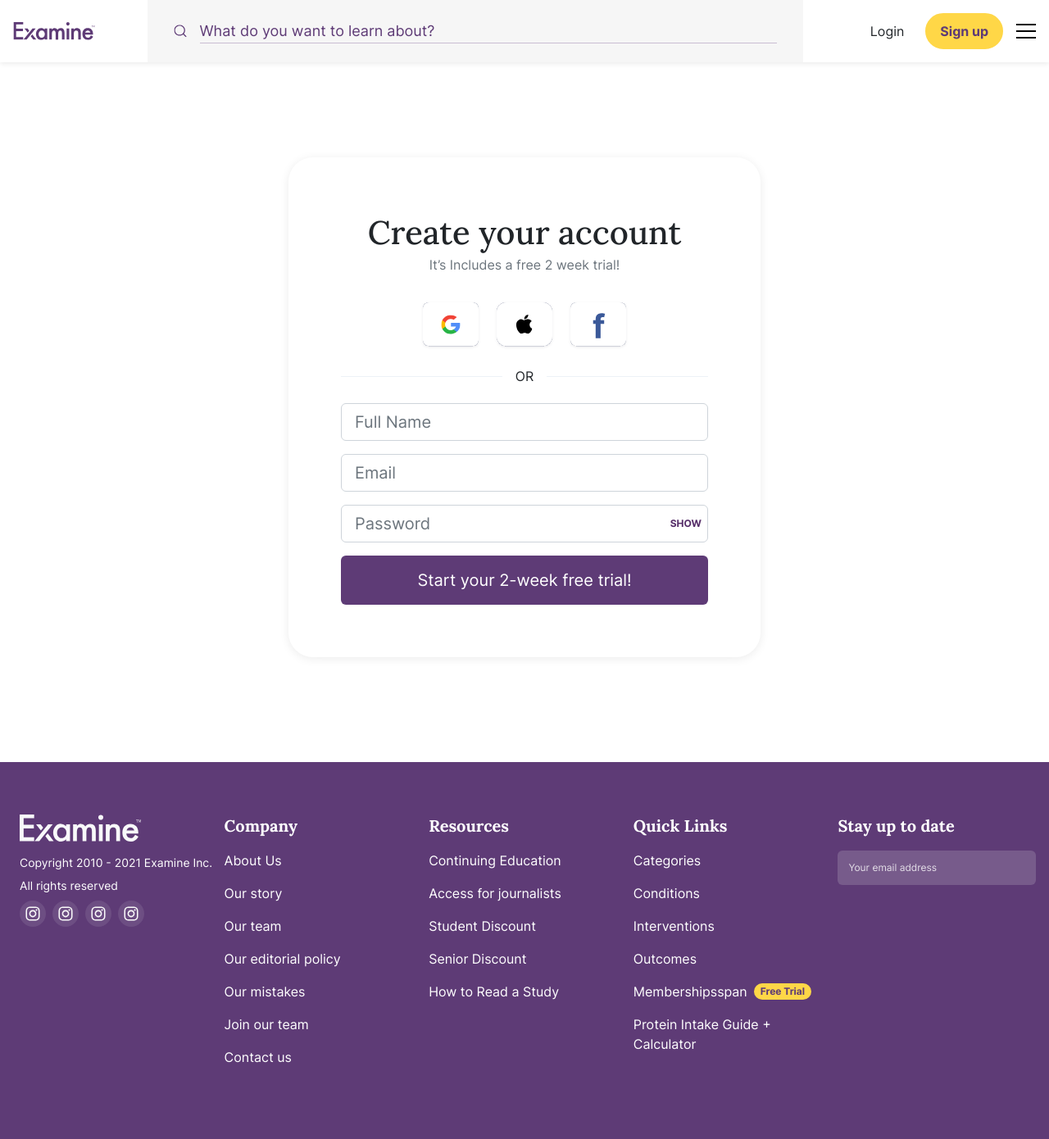
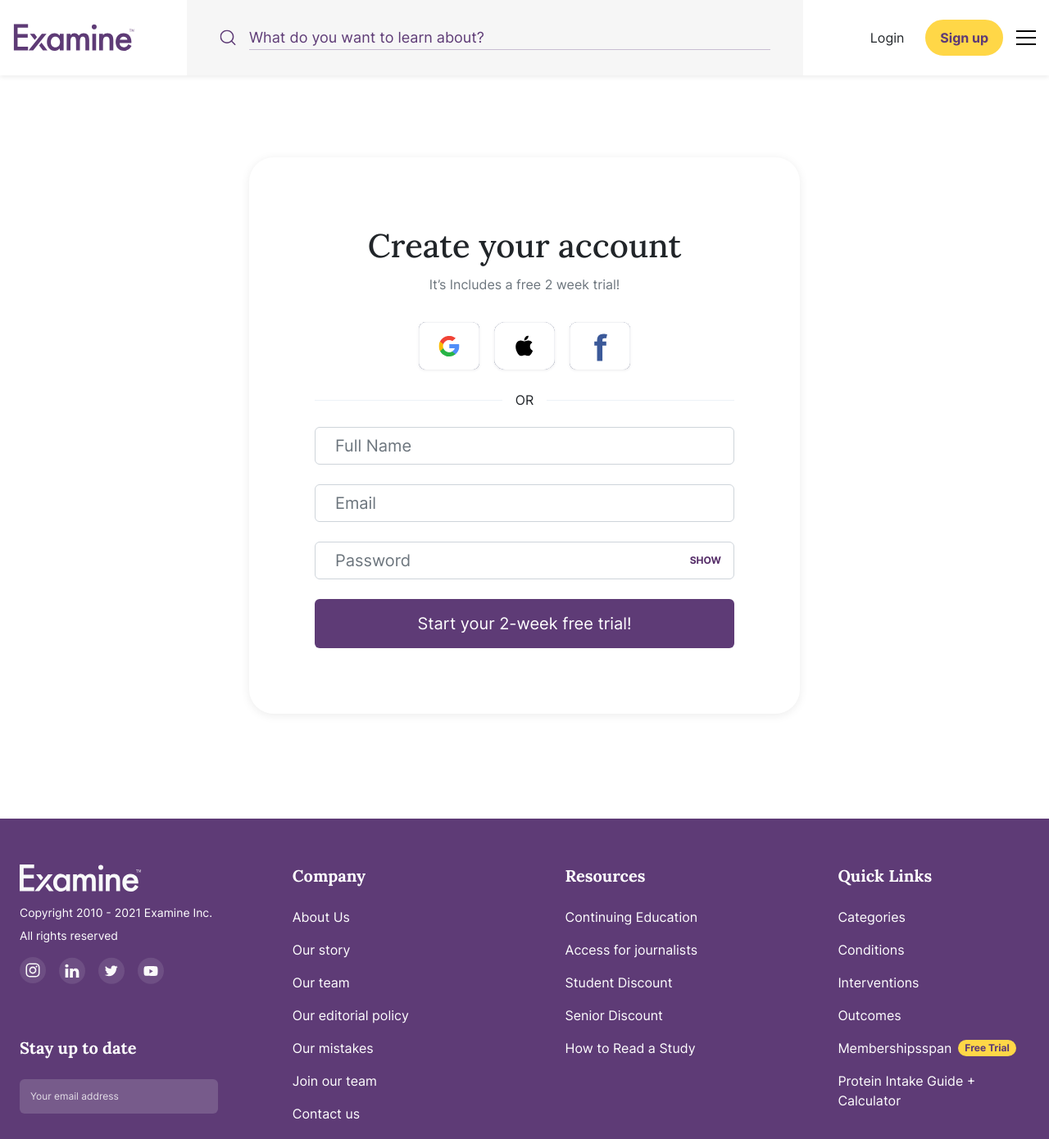
Before and after one commit to dimafree/examine-tailwind, a plain HTML site: page src/sign-up.html in a window 1280 px wide. Shown: the top 1390 px of the page at 82% size. Drawn offline with Linux system fonts and the light colour scheme.

Commit message:
fix: sign-up pixel

```diff
--- a/src/sign-up.html
+++ b/src/sign-up.html
@@ -11,16 +11,16 @@
 
 <body class="sign-up-page">
 <header class='header'>
-    <div class='container mx-auto'>
+    <div class='container max-w-[1715px] mx-auto'>
         <div class='hidden lg:flex justify-between space-x-16'>
-            <a href='#' class='py-4 w-40 flex'><img src='./images/logo.svg' alt=''></a>
-            <label class='mb-0 py-4 px-8 w-full flex items-center bg-[#F6F6F6]'>
-                <img class='w-4 mr-4' src='./images/search.svg' alt=''>
+            <a href='#' class='py-6 min-w-[148px] w-36 flex'><img src='./images/logo.svg' alt=''></a>
+            <label class='max-w-screen-lg mb-0 py-6 px-10 w-full flex items-center bg-[#F6F6F6]'>
+                <img class='w-5 mr-4' src='./images/search.svg' alt=''>
                 <input class='text-primary placeholder:text-primary text-lg border-0 border-b border-[#C9BDD2] hover:border-0 hover:border-b focus:border-0 focus:border-b rounded-none  p-0 bg-transparent'
                        type='search'
                        placeholder='What do you want to learn about?'>
             </label>
-            <div class='flex py-4 items-center'>
+            <div class='flex py-6 items-center'>
                 <a class='px-4 py-2 transition-all rounded-30 border-2 border-transparent hover:border-premium'
                    href='./login.html'>
                     Login
@@ -37,12 +37,12 @@
             </div>
         </div>
         <div class='flex items-center lg:hidden justify-between space-x-16'>
-            <div class="p-2 flex rounded-md items-center justify-center flex-col mr-4 space-y-1.5 cursor-pointer bg-[#826595] transition-all hover:opacity-60">
+            <div class="p-2 flex rounded-md items-center justify-center flex-col mr-3 space-y-1.5 cursor-pointer bg-[#826595] transition-all hover:opacity-60">
                 <div class="w-6 h-0.5 bg-white"></div>
                 <div class="w-6 h-0.5 bg-white"></div>
                 <div class="w-6 h-0.5 bg-white"></div>
             </div>
-            <a href='#' class='py-6 flex !ml-0 !mr-auto'>
+            <a href='#' class='py-5 flex !ml-0 !mr-auto'>
                 <img class='w-20' src='./images/logo-white.svg' alt=''>
             </a>
             <img class='w-4 transition-all hover:opacity-60' src='./images/search-white.svg' alt=''>
@@ -50,10 +50,10 @@
     </div>
 </header>
 <main class='pt-16'>
-    <section class="sign-up-form my-16 md:my-32">
+    <section class="sign-up-form my-6 md:my-32">
         <div class='container mx-auto'>
-            <div class='max-w-xl mx-auto text-center rounded-30 sm:shadow-box p-0 sm:p-8 lg:p-16'>
-                <h2>Create your account</h2>
+            <div class='max-w-sm md:max-w-2xl mx-auto text-center rounded-30 sm:shadow-box p-0 sm:p-12 lg:p-20'>
+                <h2 class='mb-2'>Create your account</h2>
                 <p class='text-secondary'>It’s Includes a free 2 week trial!</p>
                 <ul class='socials'>
                     <li><img src='./images/google.svg' alt=''></li>
@@ -80,21 +80,27 @@
         </div>
     </section>
 </main>
-<footer class="py-16 footer bg-primary">
-    <div class='container mx-auto'>
+<footer class="py-14 2xl:py-24 footer bg-primary">
+    <div class='container max-w-[1625px] mx-auto'>
         <div class='flex flex-wrap justify-between'>
             <div class='list'>
                 <a href=''>
                     <img class='mb-4 mx-auto sm:ml-0' src='./images/logo-white.svg' alt=''>
                 </a>
-                <p>Copyright 2010 - 2021 Examine Inc.</p>
-                <p>All rights reserved</p>
+                <p class='mb-2'>Copyright 2010 - 2021 Examine Inc.</p>
+                <p class='mb-4'>All rights reserved</p>
                 <ul class='socials'>
                     <li><a href='#'><img src='./images/instagram.svg' alt=''></a></li>
-                    <li><a href='#'><img src='./images/instagram.svg' alt=''></a></li>
-                    <li><a href='#'><img src='./images/instagram.svg' alt=''></a></li>
-                    <li><a href='#'><img src='./images/instagram.svg' alt=''></a></li>
+                    <li><a href='#'><img src='./images/linkedin.svg' alt=''></a></li>
+                    <li><a href='#'><img src='./images/twitter.svg' alt=''></a></li>
+                    <li><a href='#'><img src='./images/youtube.svg' alt=''></a></li>
                 </ul>
+                <div class='mt-6 sm:mt-12 block 2xl:hidden'>
+                    <h4>Stay up to date</h4>
+                    <label>
+                        <input class='mx-auto sm:ml-0 max-w-[296px]' type='text' placeholder='Your email address'>
+                    </label>
+                </div>
             </div>
             <ul class='list'>
                 <li><h4>Company</h4></li>
@@ -125,7 +131,7 @@
                 </li>
                 <li><a href='#'>Protein Intake Guide + Calculator</a></li>
             </ul>
-            <div class='list hidden xl:block'>
+            <div class='list hidden 2xl:block'>
                 <h4>Stay up to date</h4>
                 <label>
                     <input type='text' placeholder='Your email address'>
--- a/src/styles/common/_footer.scss
+++ b/src/styles/common/_footer.scss
@@ -3,18 +3,18 @@
 }
 
 .footer p {
-  @apply text-white text-sm mb-2;
+  @apply text-white text-sm;
 }
 
 .footer .socials {
-  @apply flex justify-center sm:justify-start space-x-2;
+  @apply flex justify-center sm:justify-start space-x-4;
   img {
     @apply w-8;
   }
 }
 
 .footer h4 {
-  @apply text-white font-bold text-xl mb-4;
+  @apply text-white font-bold text-xl mb-6;
 }
 
 .footer .list {
--- a/src/styles/common/_global.scss
+++ b/src/styles/common/_global.scss
@@ -21,7 +21,7 @@ p {
 }
 
 .btn {
-  @apply text-sm md:text-base lg:text-xl font-normal bg-primary text-white text-center p-4 rounded-md transition-all;
+  @apply text-sm md:text-base lg:text-xl font-normal bg-primary text-white text-center p-2 md:p-4 rounded-md transition-all;
   &:hover {
     @apply bg-[#8C68CD];
   }
@@ -34,9 +34,9 @@ p {
 }
 
 label {
-  @apply block mb-4;
+  @apply block mb-4 md:mb-6;
   input {
-    @apply text-sm md:text-base lg:text-xl text-dark block w-full border border-[#CED4DA] rounded-md px-4 py-2;
+    @apply text-sm md:text-base lg:text-xl text-dark block w-full border border-[#CED4DA] rounded-md px-6 py-2;
     &::placeholder {
       @apply text-secondary;
     }
@@ -50,5 +50,5 @@ label {
 }
 
 .password {
-  @apply absolute right-2 top-1/2 -translate-y-1/2 text-[#562E69] uppercase font-bold text-xs transition-all hover:opacity-80 cursor-pointer;
+  @apply absolute right-4 top-1/2 -translate-y-1/2 text-[#562E69] uppercase font-bold text-xs transition-all hover:opacity-80 cursor-pointer;
 }
--- a/src/styles/pages/sign-up.scss
+++ b/src/styles/pages/sign-up.scss
@@ -1,8 +1,11 @@
 .sign-up-form {
   .socials {
-    @apply flex justify-center mb-8 space-x-4;
+    @apply flex justify-center mb-8 space-x-3;
     li {
       @apply cursor-pointer transition-all hover:opacity-80;
     }
+    img {
+      @apply w-10 md:w-20;
+    }
   }
 }
```
Also changed, not shown: src/images/linkedin.svg (added), src/images/twitter.svg (added), src/images/youtube.svg (added), src/styles/styles.css.
